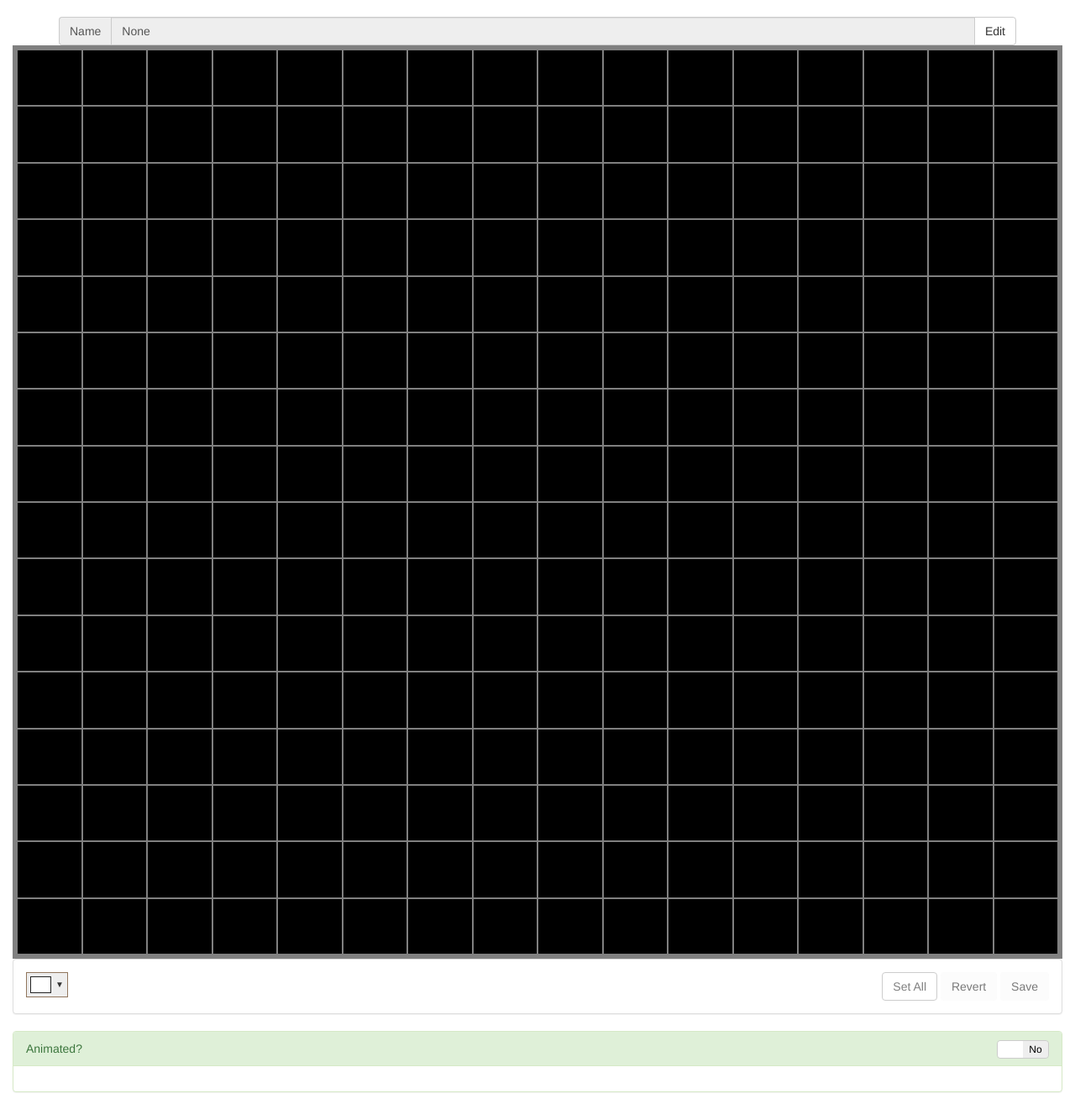
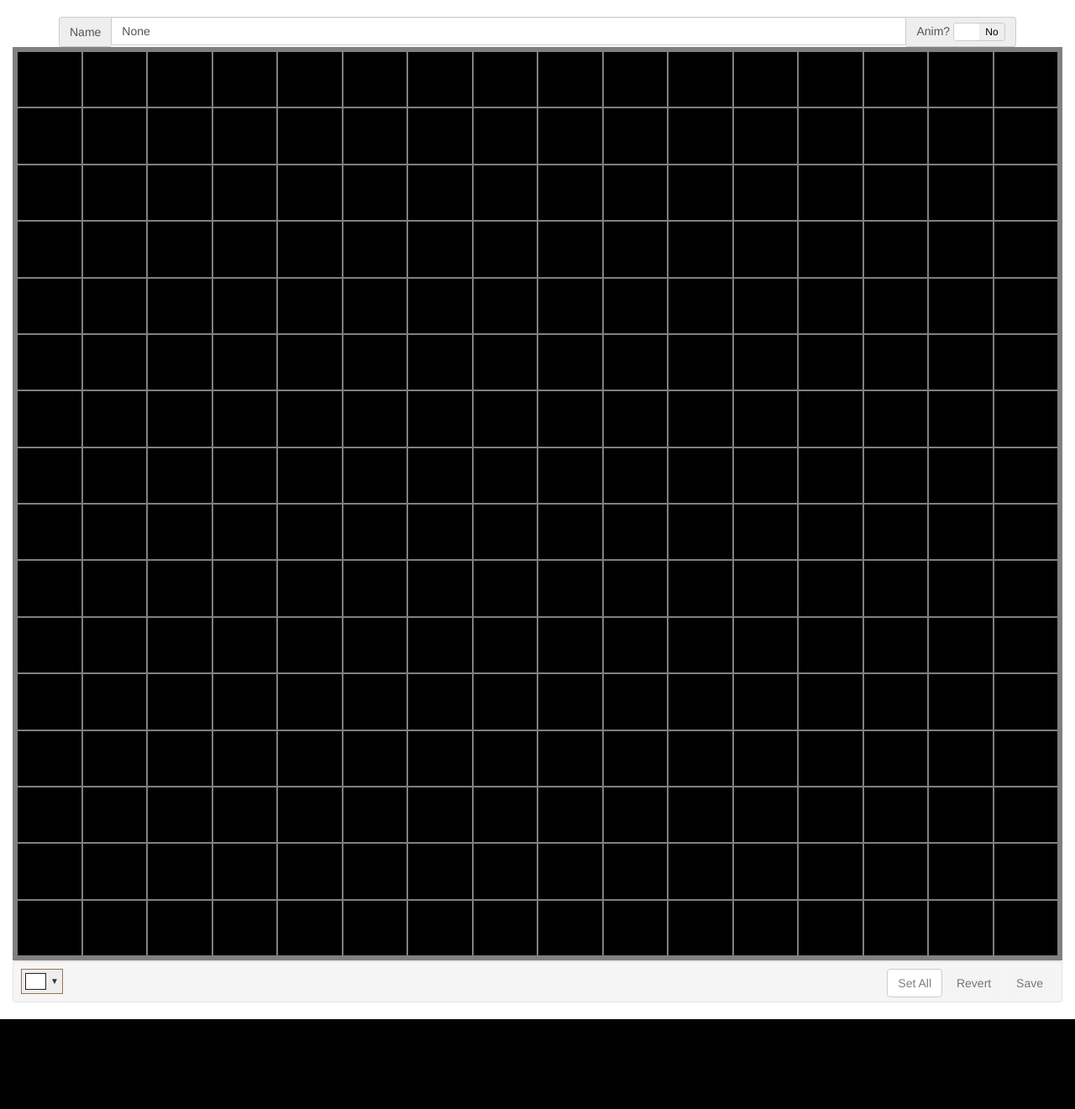
Before and after one commit to barskey/pixelbox, a Flask app: page /table in a window 1280 px wide. Shown: the part 50-1371 px from the top of the page at 84% size. After the commit the page ends 1264 px from the top, so only its background shows below. Run offline with Flask 2, Linux system fonts and the light colour scheme; parts of the project's set-up code (start-up, migrations or seed data) failed here and were passed over; some libraries are stand-ins or nearby versions.

Commit message:
Fixed update pixels. Started adding animation controls. Will need to update_pixels loop code for additional form inputs.

```diff
--- a/app/templates/table.html
+++ b/app/templates/table.html
@@ -9,10 +9,8 @@
 			<div class="container">
 				<div class="input-group">
 					<div class="input-group-addon">Name</div>
-					<input type="text" class="form-control" id = "imagename" name="imagename" value="{{ imgname }}" disabled>
-					<span class="input-group-btn">
-						<button type="button" class="btn btn-default" id="editbtn">Edit</button>
-					</span>
+					<input type="text" class="form-control" id = "imagename" name="imagename" value="{{ imgname }}">
+					<div class="input-group-addon">Anim? <input type="checkbox" name="animated" id="animated" data-size="mini" data-on-text="Yes" data-off-text="No" data-on-color="success"></div>
 				</div><!-- /input-group -->
 			</div><!-- /container -->
 			<div class="pixTable" style="width: 100%">
@@ -26,21 +24,27 @@
 				</div><!-- /pixRow -->
 				{% endfor %}
 			</div><!-- /pixTable -->
-			<div class="panel panel-default">
-				<div class="panel-body">
-					<span><input type='text' id='myPicker' name='myPicker' /></span>
-					<span class="pull-right">
-						<button type="button" class="btn btn-default" id="fill"><span style="color:gray">Set All<span></button>
-						<button type="button" class="btn" id="revertbtn" disabled="disabled">Revert</button>
-						<button type="submit" class="btn" id="savebtn" disabled="disabled">Save</button>
-					</span>
-				</div><!-- /panel-body -->
-			</div><!-- /panel -->
-			<div class="panel panel-success">
-				<div class="panel-heading">Animated?<span class="pull-right"><input type="checkbox" name="animated" id="animated" data-size="mini" data-on-text="Yes" data-off-text="No" data-on-color="success"></span></div>
-				<div class="panel-body">
+			<div class="collapse" id="framecontrols">
+				<div class="well well-sm">
+					<div class="btn-toolbar" role="toolbar">
+						<div class="btn-group" role="group">
+							<button type="button" class="btn btn-default" id="firstframe" name="firstframe"><span class="glyphicon glyphicon-fast-backward"></span></button>
+							<button type="button" class="btn btn-default" id="prevframe" name="prevframe"><span class="glyphicon glyphicon-backward"></span></button>
+							<button type="button" class="btn btn-default" id="play" name="play"><span class="glyphicon glyphicon-play"></span></button>
+							<button type="button" class="btn btn-default" id="nextframe" name="nextframe"><span class="glyphicon glyphicon-forward"></span></button>
+							<button type="button" class="btn btn-default" id="lastframe" name="lastframe"><span class="glyphicon glyphicon-fast-forward"></span></button>
+						</div><!-- /input-group -->
+					</div><!-- /btn-toolbar -->
 				</div>
-			</div><!-- /panel -->
+			</div><!-- /collapse div -->
+			<div class="well well-sm">
+				<span><input type='text' id='myPicker' name='myPicker' /></span>
+				<span class="pull-right">
+					<button type="button" class="btn btn-default" id="fill"><span style="color:gray">Set All<span></button>
+					<button type="button" class="btn" id="revertbtn" disabled="disabled">Revert</button>
+					<button type="submit" class="btn" id="savebtn" disabled="disabled">Save</button>
+				</span>
+			</div><!-- /well -->
 		</form>
 	</div>
 	<script>
@@ -53,6 +57,9 @@
             change: function(color) {
             	$( "#fill" ).css( "background-color", color );
             }
+        });
+        $( "input[name='animated']").on("switchChange.bootstrapSwitch", function(event, state) {
+        	$( ".collapse" ).collapse("toggle");
         });
         $( document ).ready(function() {
 			$( "li" ).removeClass("active");
@@ -91,11 +98,6 @@
 				$( "#savebtn" ).addClass( "btn-warning" );
             }
         });
-        $( "#editbtn" ).click(function() {
-        	$( "#imagename" ).removeAttr( "disabled");
-			$( "#savebtn" ).removeAttr( "disabled" );
-			$( "#savebtn" ).addClass( "btn-warning" );
-        });
         $( "#fill" ).click(function() {
         	$setColor = $( "#myPicker" ).spectrum("get");
             $( ".pixCell" ).css( "background-color", $setColor );
@@ -105,6 +107,9 @@
 				$( this ).val( newValue );
             });
             $( "#savebtn" ).removeAttr( "disabled" );
+			$( "#revertbtn" ).removeAttr( "disabled" );
+			$( "#revertbtn" ).addClass( "btn-success" );
+			$( "#savebtn" ).addClass( "btn-warning" );
         });
         $( "#revertbtn" ).click(function() {
             location.reload();
--- a/app/views.py
+++ b/app/views.py
@@ -66,19 +66,15 @@
 	try:
 		imgid = request.form['imgid']
 		session['imgid'] = imgid
-	except imgidNotFound:
-		return redirect(url_for('404'))
+		newname = request.form['imagename']
+		name = Img.query.get(int(imgid))
+		name.imgname = newname
+		db.session.commit()
+	except LookupError:
+		return render_template('404.html')
 	items = request.form
 	for key, value in items.iteritems():
-		if key == 'imgid':
-			break
-		elif key == 'myPicker':
-			break
-		elif key == 'imagename':
-			name = Img.query.get(int(imgid))
-			name.imgname = value
-			db.session.commit()
-		else:
+		if key != 'imgid' and key != 'myPicker' and key != 'imagename':
 			r, c, h = value.split(",")
 			a, row = r.split("=")
 			b, col = c.split("=")
```
Also changed, not shown: 1 other file.
